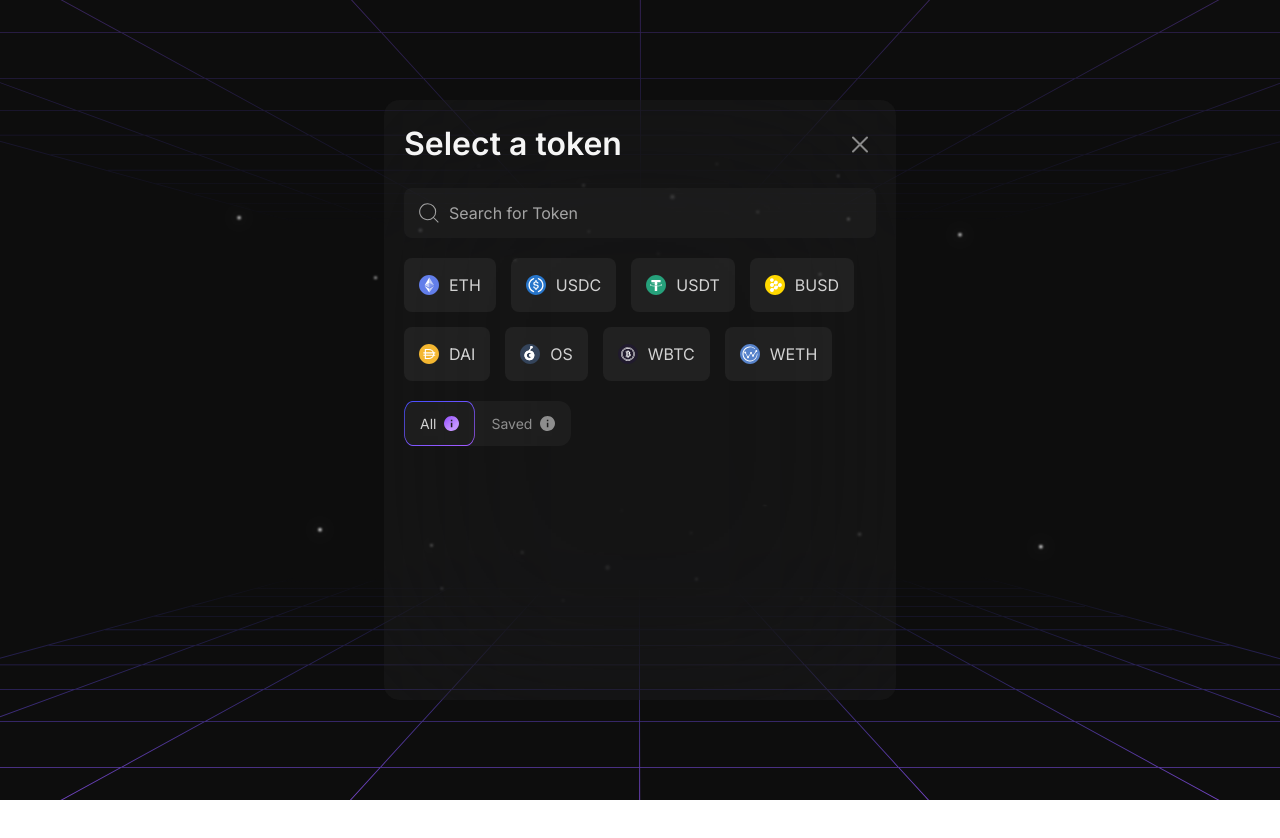
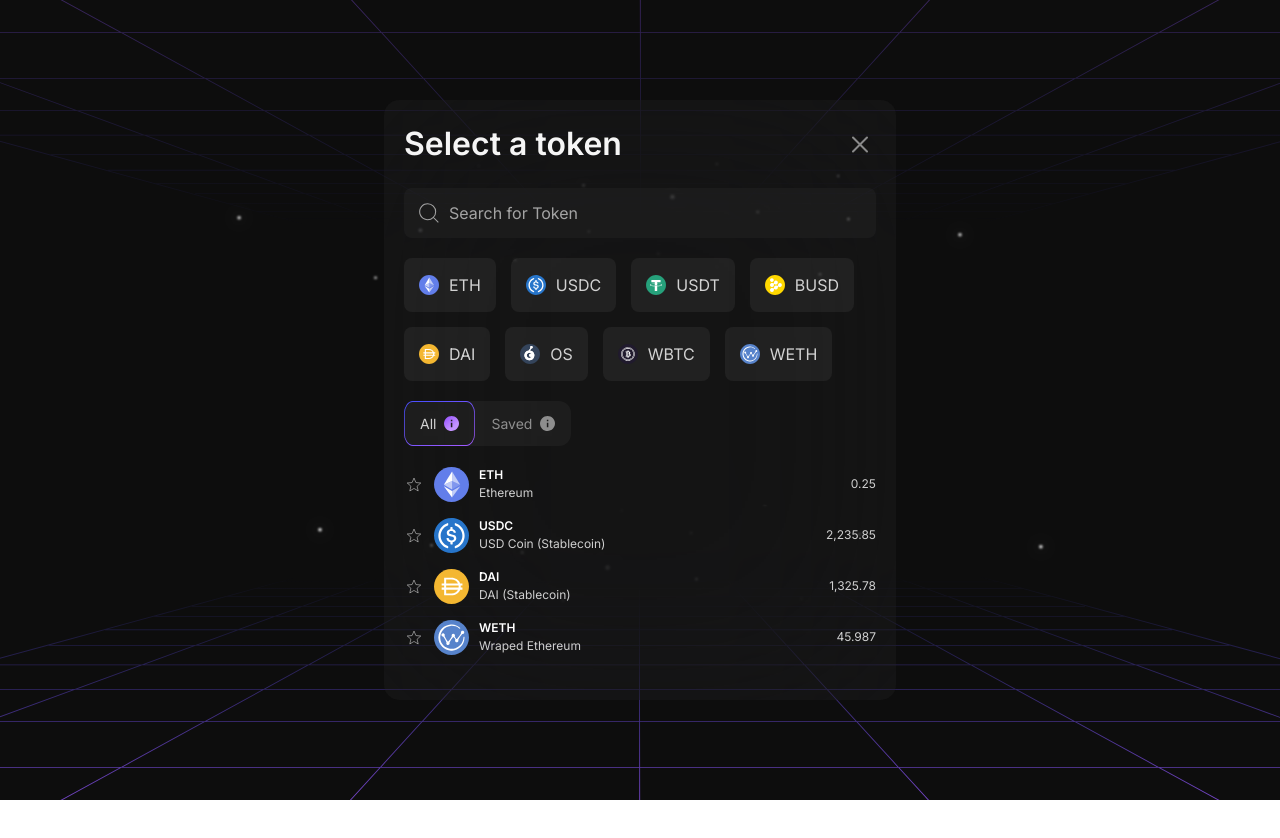
Before and after one commit to Llavrov/planar-web-app, a Next.js app: page / in a window 1280 px wide. Shown: the top 838 px of the page. Built offline with nearby package versions, Linux system fonts and the light colour scheme.

Commit message:
add balances section to the search tokens modal

```diff
--- /dev/null
+++ b/src/ui/components/modal/select_token/balances/balance.tsx
@@ -0,0 +1,27 @@
+import React from 'react'
+import StarIcon from '@/ui/icons/ui/star.svg'
+
+type Props = {
+  symbol: string,
+  label: string,
+  balance: string
+  icon: React.ReactNode
+}
+
+const BalanceRow = ({ icon, symbol, label, balance }: Props) => {
+  return (
+    <section className="flex items-center justify-between">
+      <section className="flex gap-2 items-center">
+        <StarIcon className="w-4 h-4" />
+        {icon}
+        <section className="flex flex-col">
+          <span className="text-text-s text-white font-semibold">{symbol}</span>
+          <span className="text-text-s text-white text-opacity-80">{label}</span>
+        </section>
+      </section>
+      <span className="text-text-s text-white text-opacity-80">{balance}</span>
+    </section>
+  )
+}
+
+export default BalanceRow
--- /dev/null
+++ b/src/ui/components/modal/select_token/balances/index.tsx
@@ -0,0 +1,53 @@
+import React from "react";
+import BalanceRow from "./balance";
+import ETHIcon from "@/ui/icons/coins/eth.svg";
+import USDCIcon from "@/ui/icons/coins/usdc.svg";
+import DAIIcon from "@/ui/icons/coins/dai.svg";
+import WETHIcon from "@/ui/icons/coins/wicc.svg";
+
+type Props = {};
+
+const balances = [
+  {
+    symbol: "ETH",
+    label: "Ethereum",
+    balance: "0.25",
+    icon: <ETHIcon className="h-7 w-7" />,
+  },
+  {
+    symbol: "USDC",
+    label: "USD Coin (Stablecoin)",
+    balance: "2,235.85",
+    icon: <USDCIcon className="h-7 w-7" />,
+  },
+  {
+    symbol: "DAI",
+    label: "DAI (Stablecoin)",
+    balance: "1,325.78",
+    icon: <DAIIcon className="h-7 w-7" />,
+  },
+  {
+    symbol: "WETH",
+    label: "Wraped Ethereum",
+    balance: "45.987",
+    icon: <WETHIcon className="h-7 w-7" />,
+  },
+];
+
+const Balances = (props: Props) => {
+  return (
+    <section className="flex flex-col gap-3">
+      {balances.map(({ symbol, label, balance, icon }) => (
+        <BalanceRow
+          symbol={symbol}
+          label={label}
+          balance={balance}
+          icon={icon}
+          key={symbol}
+        />
+      ))}
+    </section>
+  );
+};
+
+export default Balances;
--- a/src/ui/components/modal/select_token/index.tsx
+++ b/src/ui/components/modal/select_token/index.tsx
@@ -2,6 +2,7 @@
 import { SearchInput } from '../../input/search'
 import { Slider } from '../../slider'
 import { BaseModal } from '../base'
+import Balances from './balances'
 import Coins from './coins'
 
 type Props = {}
@@ -17,6 +18,7 @@
       <SearchInput placeholder="Search for Token" />
       <Coins />
       <Slider tabs={Tabs} />
+      <Balances />
     </BaseModal>
   )
 }
--- a/src/ui/svg/defs/gradients/purple.tsx
+++ b/src/ui/svg/defs/gradients/purple.tsx
@@ -14,8 +14,8 @@
           y2="13.75"
           gradientUnits="userSpaceOnUse"
         >
-          <stop stop-color="#9D5AFF" />
-          <stop offset="0.713542" stop-color="#C393FF" />
+          <stop stopColor="#9D5AFF" />
+          <stop offset="0.713542" stopColor="#C393FF" />
         </linearGradient>
       </defs>
     </svg>
--- a/src/ui/svg/defs/gradients/slider.tsx
+++ b/src/ui/svg/defs/gradients/slider.tsx
@@ -19,8 +19,8 @@
           y2="57.2453"
           gradientUnits="userSpaceOnUse"
         >
-          <stop stop-color="#4E4FFF" />
-          <stop offset="1" stop-color="#9D5AFF" />
+          <stop stopColor="#4E4FFF" />
+          <stop offset="1" stopColor="#9D5AFF" />
         </linearGradient>
       </defs>
     </svg>
--- a/tailwind.config.js
+++ b/tailwind.config.js
@@ -41,6 +41,9 @@
       2: '10px',
       3: '15px',
       4: '20px',
+      5: '25px',
+      6: '30px',
+      7: '35px',
       'icon-1': '24px',
       'icon-2': '32px',
     },
```
Also changed, not shown: src/ui/components/modal/select_token/coins/coin.tsx (renamed from src/ui/components/modal/select_token/coin.tsx), src/ui/components/modal/select_token/coins/index.tsx (renamed from src/ui/components/modal/select_token/coins.tsx), src/ui/icons/ui/star.svg.
